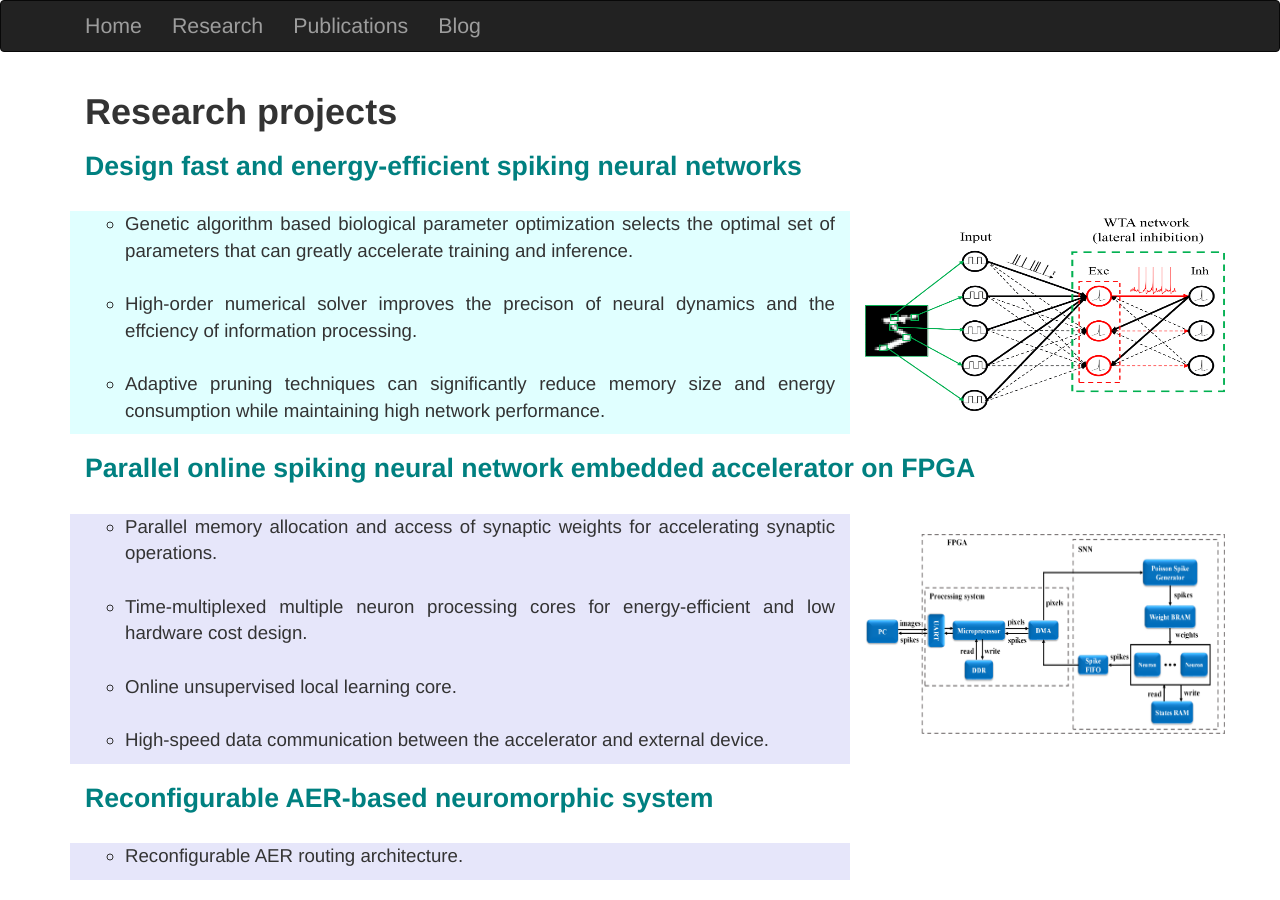
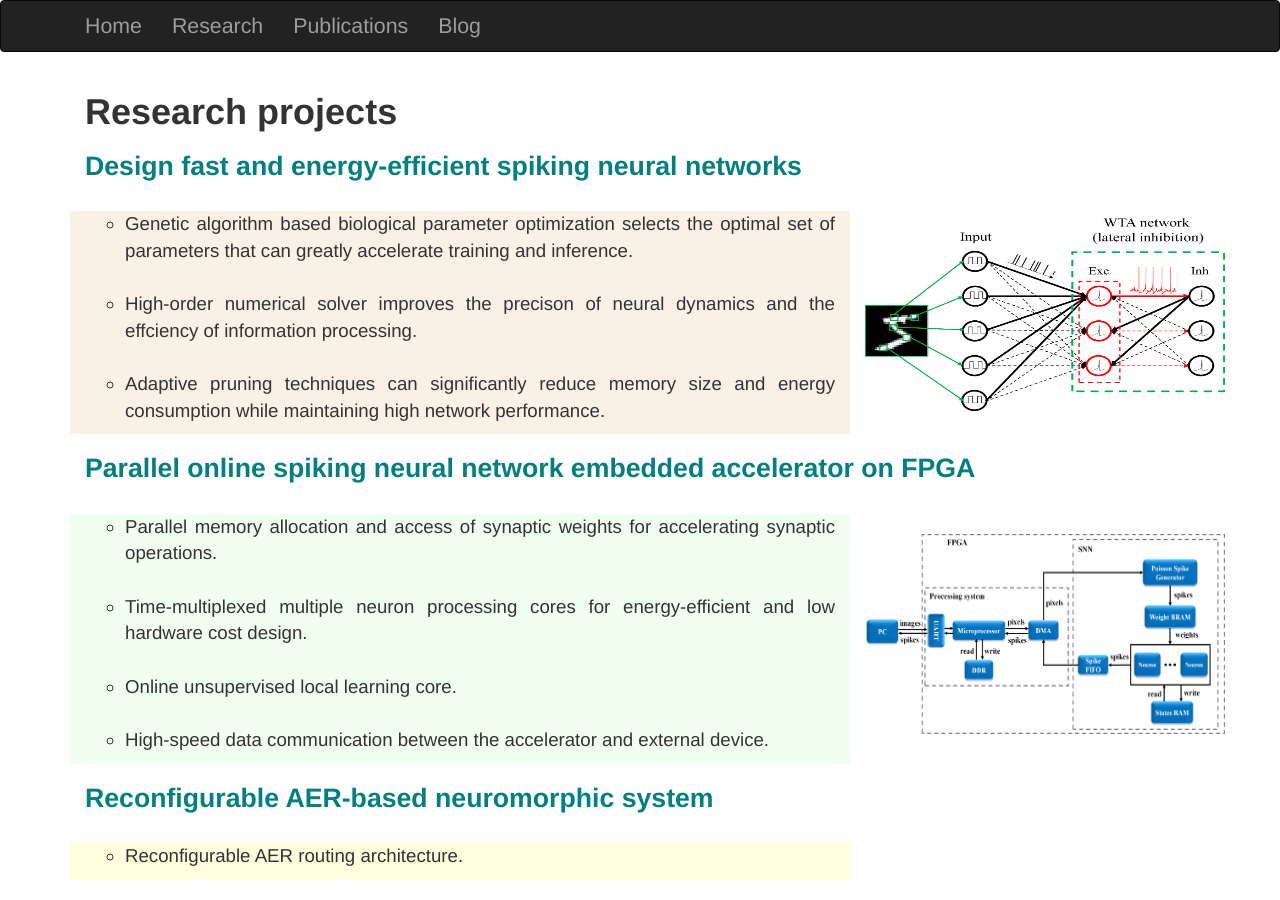
Before and after one commit to Wenzheguo/Wenzheguo.github.io, a Jekyll site: the page built from Research/index.html, in a window 1280 px wide. Built offline with Jekyll 4.4.1, drawn with Linux system fonts in a browser that asks for light colours.

Commit message:
Update index.html

```diff
--- a/Research/index.html
+++ b/Research/index.html
@@ -23,7 +23,7 @@ title: Research
     <h1><b>Research projects</b></h1>
     <h2 style="font-size: 20pt;"><strong>Design fast and energy-efficient spiking neural networks</strong></h2><br>
     <div class="row">
-        <div class="col-md-8" style="background-color:lightcyan;text-align:justify;">
+        <div class="col-md-8" style="background-color:linen;text-align:justify;">
             <ul>
                 <li> Genetic algorithm based biological parameter optimization selects the optimal set of parameters that can greatly accelerate training and inference. </li>
                 <br>
@@ -39,7 +39,7 @@ title: Research
 
     <h2 style="font-size: 20pt;"><strong>Parallel online spiking neural network embedded accelerator on FPGA</strong></h2><br>
     <div class="row">
-        <div class="col-md-8" style="background-color:lavender; text-align:justify;">
+        <div class="col-md-8" style="background-color:honeydew; text-align:justify;">
             <ul>
                 <li> Parallel memory allocation and access of synaptic weights for accelerating synaptic operations. </li>
                 <br>
@@ -58,7 +58,7 @@ title: Research
 
     <h2 style="font-size: 20pt;"><strong>Reconfigurable AER-based neuromorphic system</strong></h2><br>
     <div class="row">
-        <div class="col-md-8" style="background-color:lavender;text-align:justify;">
+        <div class="col-md-8" style="background-color:lightyellow;text-align:justify;">
             <ul>
                 <li> Reconfigurable AER routing architecture. </li>
             </ul>
```
